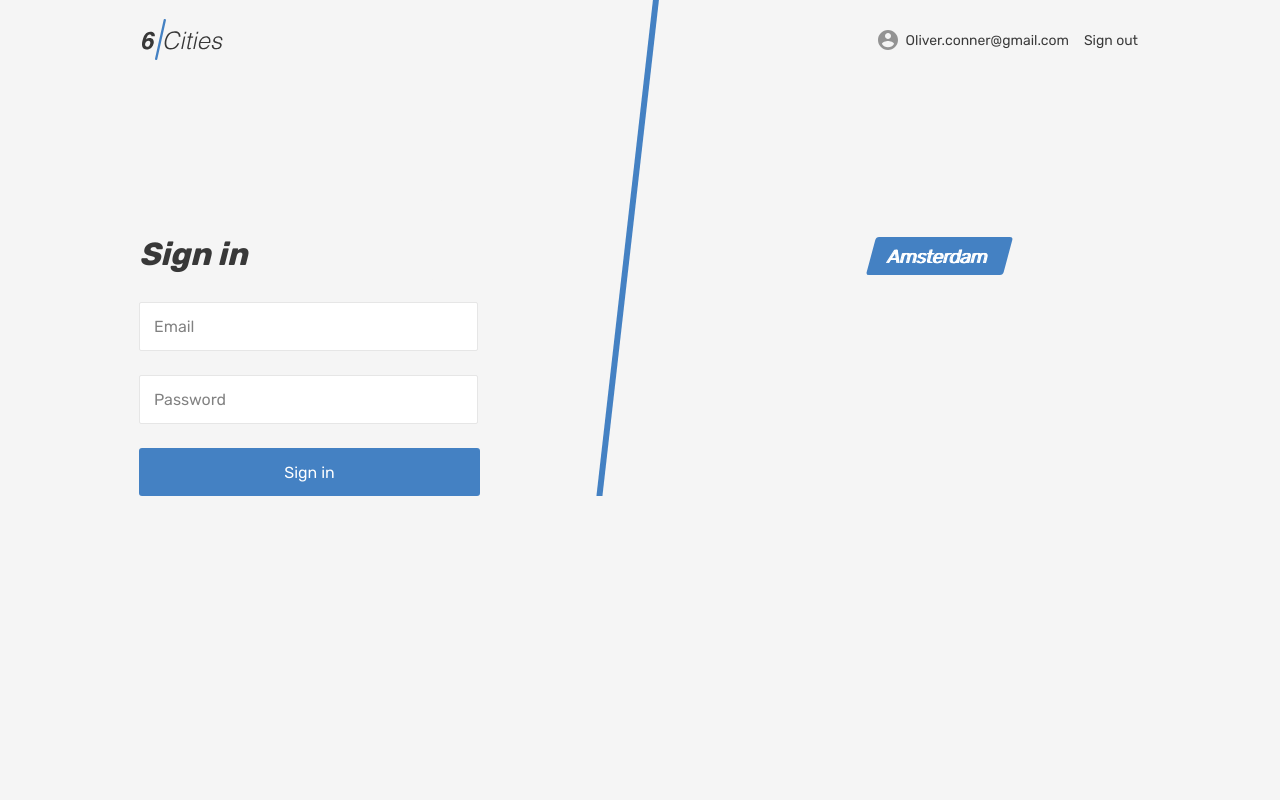
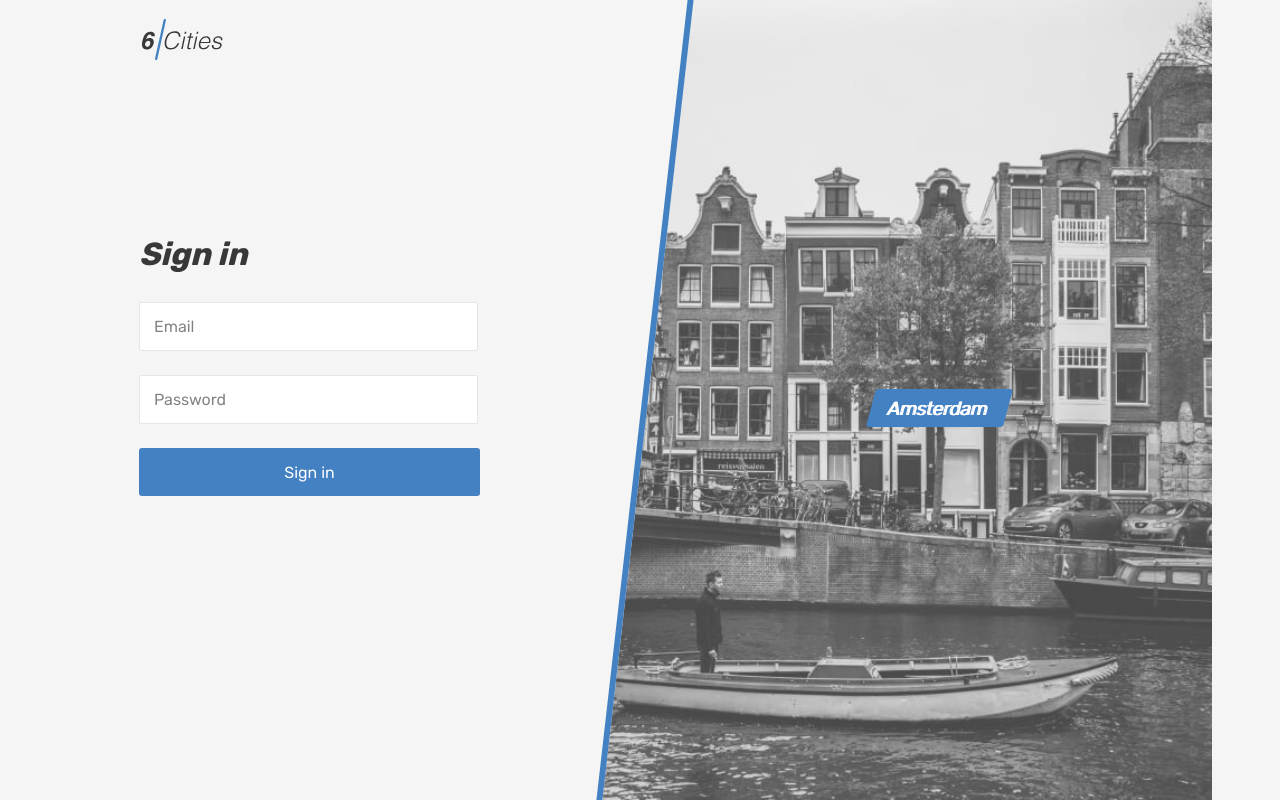
Before and after one commit to iAndreiAbramov/1558623-six-cities-8, a React (Create React App) app in the folder project/: page /login in a window 1280 px wide. Built offline with nearby package versions, Linux system fonts and the light colour scheme.

Commit message:
'Login page' component corrected

```diff
--- a/project/src/components/app/app.tsx
+++ b/project/src/components/app/app.tsx
@@ -18,7 +18,6 @@ function App({ offersNumber }: AppProps): JSX.Element {
         </Route>
 
         <Route path="/login" exact>
-          <PageHeader />
           <LoginPage />
         </Route>
 
--- a/project/src/components/login-page/login-page.tsx
+++ b/project/src/components/login-page/login-page.tsx
@@ -1,7 +1,20 @@
+import { Link } from 'react-router-dom';
 import React from 'react';
 
 function LoginPage(): JSX.Element {
   return (
+    <div className="page page--gray page--login">
+      <header className="header">
+        <div className="container">
+          <div className="header__wrapper">
+            <div className="header__left">
+              <Link className="header__logo-link" to="/">
+                <img className="header__logo" src="./img/logo.svg" alt="6 cities logo" width="81" height="41" />
+              </Link>
+            </div>
+          </div>
+        </div>
+      </header>
       <main className="page__main page__main--login">
         <div className="page__login-container container">
           <section className="login">
@@ -29,6 +42,7 @@ function LoginPage(): JSX.Element {
           </section>
         </div>
       </main>
+    </div>
   );
 }
 
```
Lines whose indentation alone changed are shown as unchanged.
